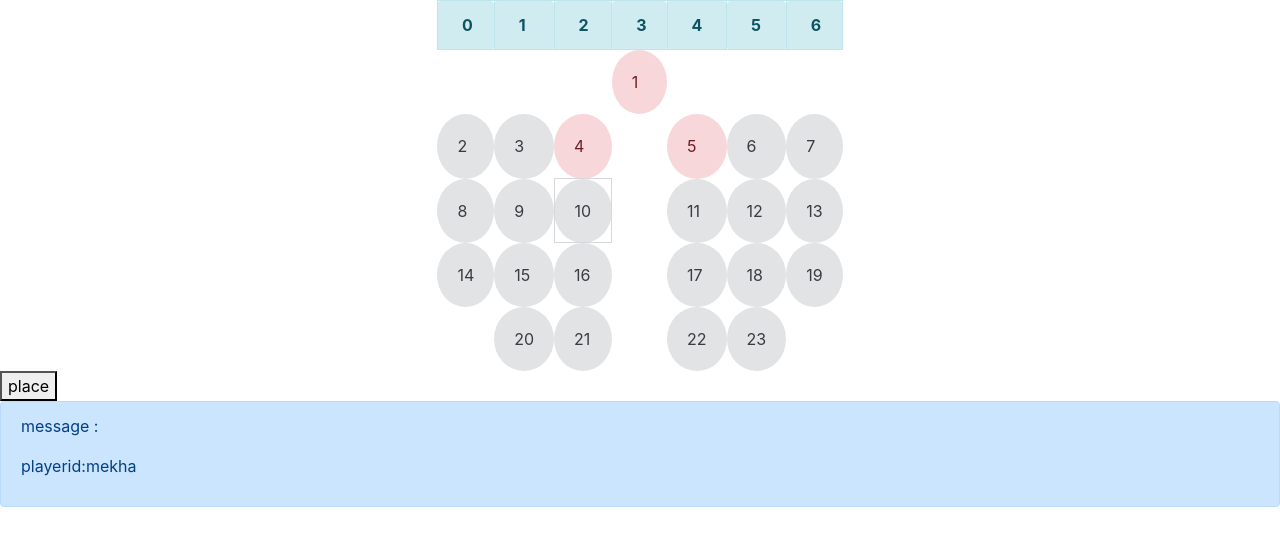
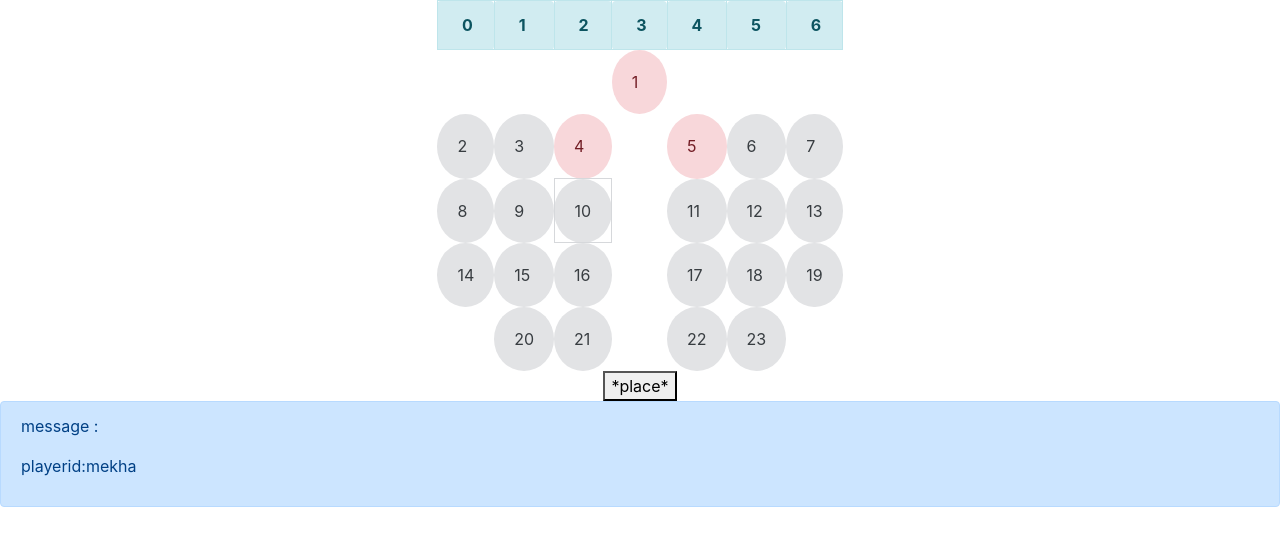
Before and after one commit to harshavardhanpillimitla/storyteller, a React (Create React App) app: page / in a window 1280 px wide. Both pictures are taken after a click on the element "10". Shown: the top 546 px of the page. Built offline with nearby package versions, Linux system fonts and the light colour scheme.

Commit message:
adding buttons

```diff
--- a/src/components/basegame.js
+++ b/src/components/basegame.js
@@ -177,14 +177,14 @@ class BaseGame extends Component
                       // alert("kill available");
 
                   }
-                  else this.setState({...this.state,up:f});
+                  // else this.setState({...this.state,posdir:f});
 
 
               }else
               {
                 //up doesnt have player we can move\
                 message="you can move one step above";
-                this.setState({...this.state,currentstate:detail[0],nextstate:detail[pos]});
+                this.setState({...this.state,currentstate:detail[0],nextstate:detail[pos],message});
                 // alert("you can move one step above")
 
               }
@@ -367,17 +367,26 @@ class BaseGame extends Component
           </tr>
         </tbody>
       </table>
+      <div className="container ml-auto mr-auto">
+      <div className="row">
+      {this.state.place && <button className="ml-auto mr-auto" onClick={this.ButtonClick.bind(this)} value="place">*place*</button>}
+      </div>
+      <div className="row">
+      {this.state.up && <button   className="ml-auto mr-auto" onClick={this.ButtonClick.bind(this) } value="up">/\</button>}
 
-      {this.state.place && <button onClick={this.ButtonClick.bind(this)} value="place">place</button>}
+      </div>
+      <div className="row ml-auto mr-auto">
+      {this.state.left &&  <button className="col6 ml-auto mr-auto" onClick={this.ButtonClick.bind(this)}value="left">{"<"}left</button>}
+      {this.state.right &&  <button className="col6 ml-auto mr-auto" onClick={this.ButtonClick.bind(this)}value="right">{">"}right</button>}
+      </div>
+      <div className="row">
+      {this.state.down &&  <button className="ml-auto mr-auto" onClick={this.ButtonClick.bind(this)}value="down">\/</button>}
 
-      {this.state.up && <button onClick={this.ButtonClick.bind(this) } value="up">Up</button>}
-      {this.state.down &&  <button onClick={this.ButtonClick.bind(this)}value="down">down</button>}
-      {this.state.left &&  <button onClick={this.ButtonClick.bind(this)}value="left">left</button>}
-      {this.state.right &&  <button onClick={this.ButtonClick.bind(this)}value="right">Right</button>}
+      </div>
 
-      { ((this.state.up)||(this.state.down)||(this.state.right)||(this.state.left))&& <button onClick={this.abc.bind(this)} value="place">changemove</button>}
+      { ((this.state.up)||(this.state.down)||(this.state.right)||(this.state.left))&& <button  className="col ml-auto mr-auto" onClick={this.abc.bind(this)} value="place">makemove</button>}
 
-
+      </div>
       <Move message={this.state.message} player={this.props.game.playerchance}/>
 
       </React.Fragment>
```
